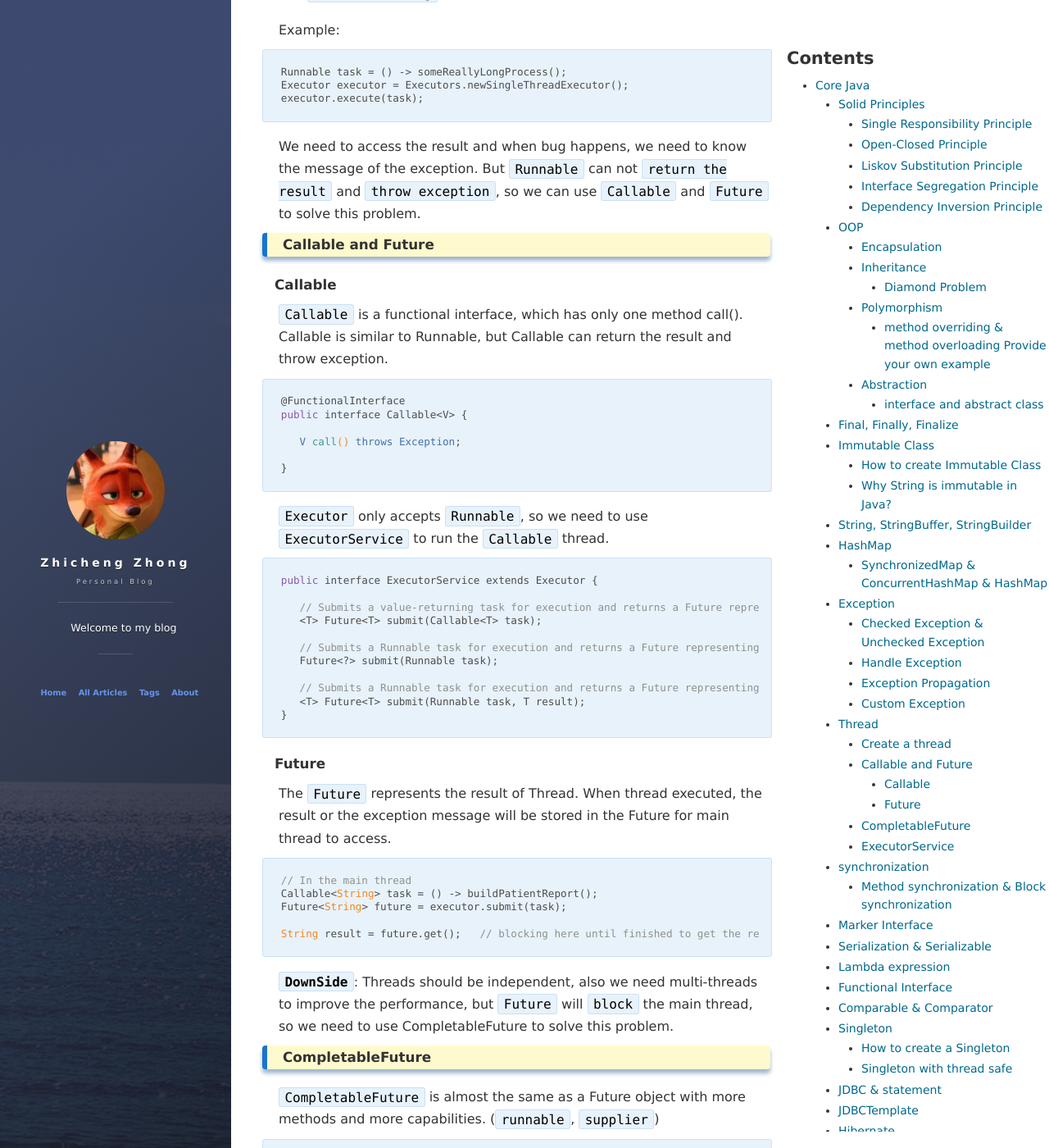
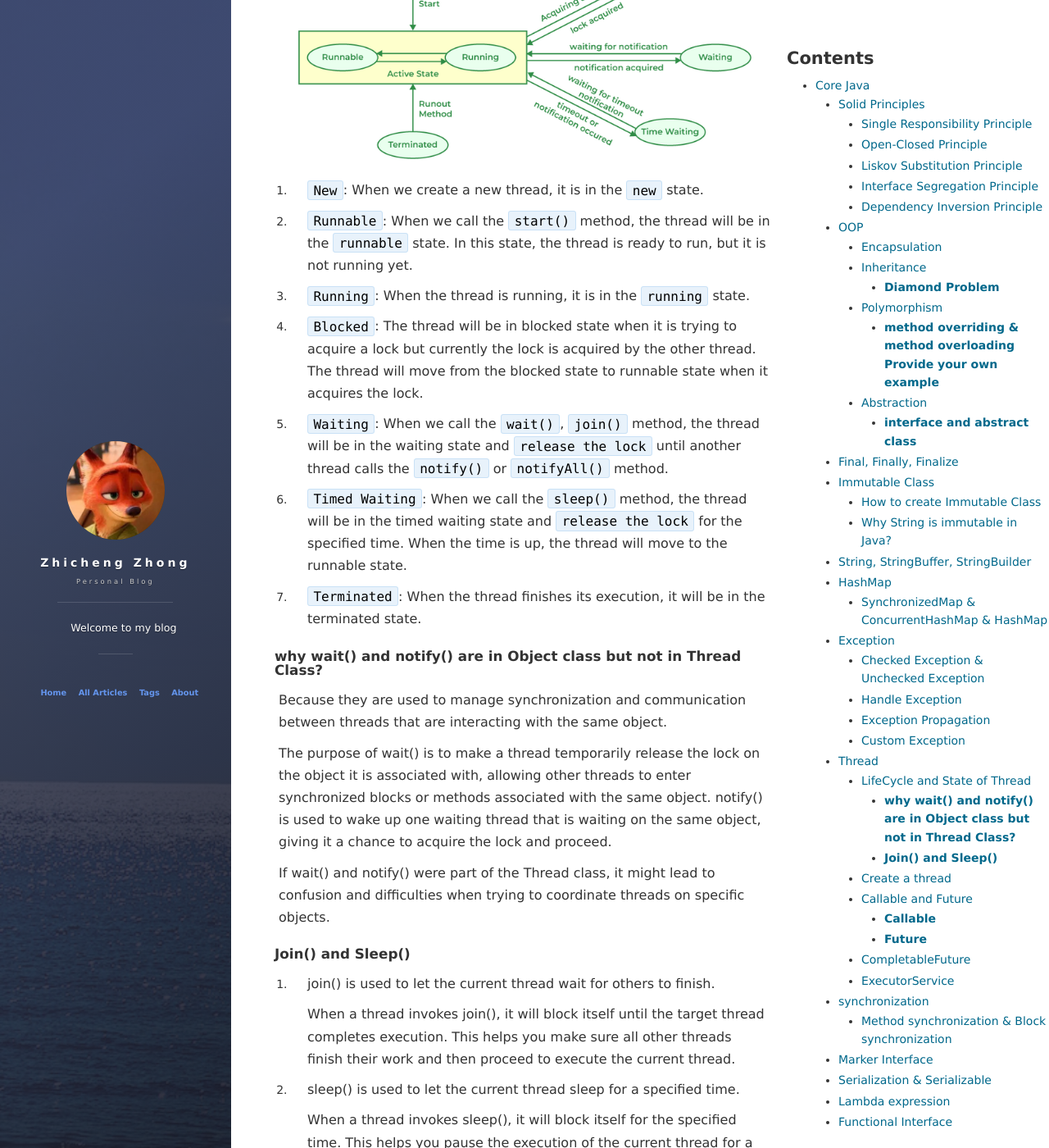
Before and after one commit to ChrisZZhong/chriszzhong.github.io, a Jekyll site: the page built from _posts/2023-10-11-Software-interview.md, in a window 1280 px wide and 1400 px high, scrolled down 9158 px. Shown: the whole window at 82% size. Built offline with Jekyll 4.4.1, drawn with Linux system fonts in a browser that asks for light colours; nearby versions of some CDN libraries; comment, search, counter and statistics services are not loaded; some of the changed text lies outside the part shown.

Commit message:
update interview

````diff
--- a/_posts/2023-10-11-Software-interview.md
+++ b/_posts/2023-10-11-Software-interview.md
@@ -63,7 +63,7 @@ Use `Extend` keywords to declare inheritance, inheritance in Java implies that t
 
 Type: single, multiple, multilevel, hierarchical, hybrid. Java doesn’t support Multiple inheritance
 
-#### Diamond Problem
+#### **Diamond Problem**
 
 Multiple inheritance will cause diamond problem
 The diamond problem in Java is about multiple inheritance. `When two superclasses of class A have a common parent class`, they all override the method of the parent class. When class A calls that method, it is ambiguous, so here arises a problem.
@@ -77,7 +77,7 @@ The diamond problem in Java is about multiple inheritance. `When two superclasse
 **Definition** : we can perform a single action in different ways
 Java implements it by `overriding` and `overloading`.
 
-#### method overriding & method overloading Provide your own example
+#### **method overriding & method overloading Provide your own example**
 
 1. Overriding is to redefine a method that has been defined in a parent class, with the same signature.
 
@@ -87,7 +87,7 @@ Java implements it by `overriding` and `overloading`.
 
 **Definition** : Abstraction is used to hide the internal details and show only the functionality to the users.
 
-#### interface and abstract class
+#### **interface and abstract class**
 
 1. Interface is a blueprint of a class that have static constants and abstract methods. It can only have abstract methods, and all methods are public and abstract by default. It is used to achieve abstraction and multiple inheritance.
 
@@ -191,6 +191,42 @@ public class CustomException extends Exception {
 
 ## Thread
 
+### LifeCycle and State of Thread
+
+<img src="/images/Full-Stack/JavaCore/ThreadState.png">
+
+1. `New`: When we create a new thread, it is in the `new` state.
+
+2. `Runnable`: When we call the `start()` method, the thread will be in the `runnable` state. In this state, the thread is ready to run, but it is not running yet.
+
+3. `Running`: When the thread is running, it is in the `running` state.
+
+4. `Blocked`: The thread will be in blocked state when it is trying to acquire a lock but currently the lock is acquired by the other thread. The thread will move from the blocked state to runnable state when it acquires the lock.
+
+5. `Waiting`: When we call the `wait()`, `join()` method, the thread will be in the waiting state and `release the lock` until another thread calls the `notify()` or `notifyAll()` method.
+
+6. `Timed Waiting`: When we call the `sleep()` method, the thread will be in the timed waiting state and `release the lock` for the specified time. When the time is up, the thread will move to the runnable state.
+
+7. `Terminated`: When the thread finishes its execution, it will be in the terminated state.
+
+#### **why wait() and notify() are in Object class but not in Thread Class?**
+
+Because they are used to manage synchronization and communication between threads that are interacting with the same object.
+
+The purpose of wait() is to make a thread temporarily release the lock on the object it is associated with, allowing other threads to enter synchronized blocks or methods associated with the same object. notify() is used to wake up one waiting thread that is waiting on the same object, giving it a chance to acquire the lock and proceed.
+
+If wait() and notify() were part of the Thread class, it might lead to confusion and difficulties when trying to coordinate threads on specific objects.
+
+#### **Join() and Sleep()**
+
+1. join() is used to let the current thread wait for others to finish.
+
+   When a thread invokes join(), it will block itself until the target thread completes execution. This helps you make sure all other threads finish their work and then proceed to execute the current thread.
+
+2. sleep() is used to let the current thread sleep for a specified time.
+
+   When a thread invokes sleep(), it will block itself for the specified time. This helps you pause the execution of the current thread for a specified time.
+
 ### Create a thread
 
 Generally, we can create a thread in two ways: Implement `Runnable` interface or extend `Thread` class.
@@ -213,7 +249,7 @@ We need to access the result and when bug happens, we need to know the message o
 
 ### Callable and Future
 
-#### Callable
+#### **Callable**
 
 `Callable` is a functional interface, which has only one method call(). Callable is similar to Runnable, but Callable can return the result and throw exception.
 
@@ -242,7 +278,7 @@ public interface ExecutorService extends Executor {
 }
 ```
 
-#### Future
+#### **Future**
 
 The `Future` represents the result of Thread. When thread executed, the result or the exception message will be stored in the Future for main thread to access.
 
@@ -633,11 +669,11 @@ Microservice is a distributed architecture, each service responsible for a singl
 
 ### **Synchronous Communication**
 
-#### HTTP Requests
+#### **HTTP Requests**
 
 Microservices communicate with each other using HTTP requests. Each microservice has its own REST API. In Spring Boot, we can use the `RestTemplate` class to make HTTP requests.
 
-#### Eureka and Feign
+#### **Eureka and Feign**
 
 `Eureka` is a service registration tool. It allows microservices to register themselves and discover other services. Each service send a heartbeat to Eureka to let it know that it is still alive. If Eureka does not receive a heartbeat from a service, it will remove it from its registry.
 
@@ -645,7 +681,7 @@ Microservices communicate with each other using HTTP requests. Each microservice
 
 ### **Asynchronous Communication**
 
-#### Message Brokers
+#### **Message Brokers**
 
 We can use a `message broker` like `RabbitMQ` or `Kafka` to send messages between microservices to communicate `Asychonously`.
 
````
Also changed, not shown: images/Full-Stack/JavaCore/ThreadState.png (added).
